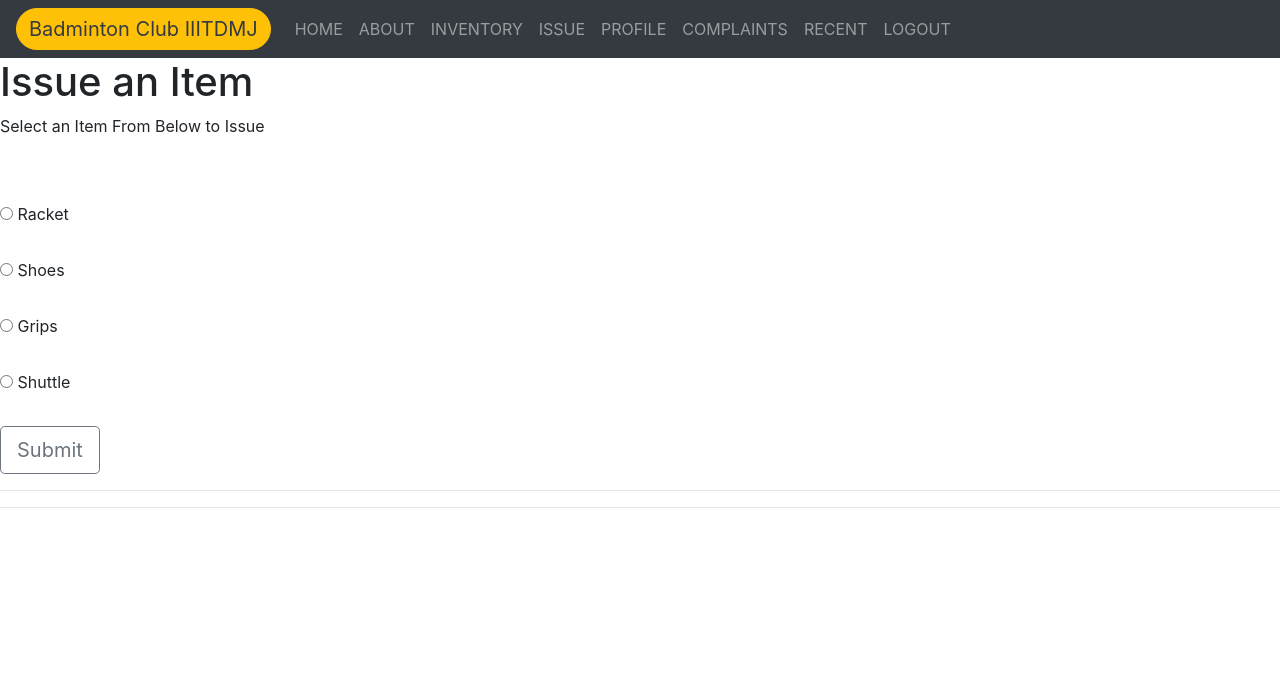
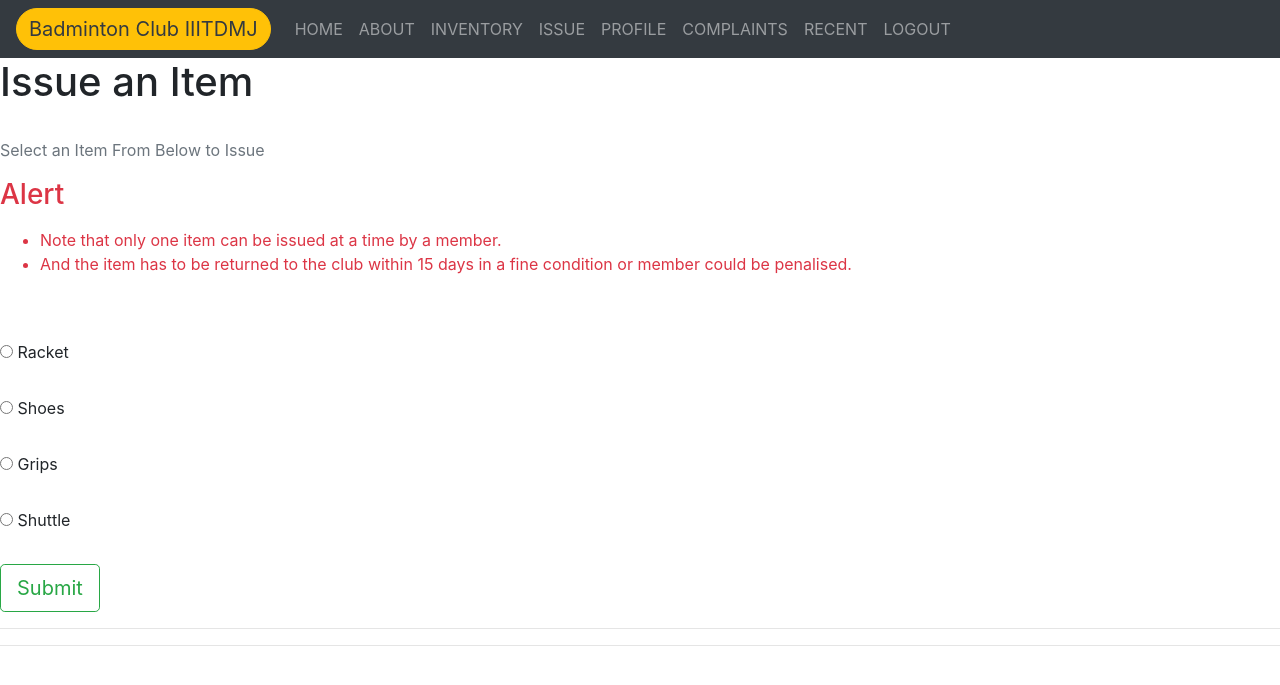
Before and after one commit to samearth/BadMeld, a Django app: page /issue1/ in a window 1280 px wide; the page is wider, and only the part inside the window is pictured. Shown: the top 685 px of that part. Run offline with Django 3.2, Linux system fonts and the light colour scheme; a user stored in the database is signed in; some libraries are stand-ins or nearby versions.

Commit message:
Update issue1.html

```diff
--- a/badminton/account/templates/account/issue1.html
+++ b/badminton/account/templates/account/issue1.html
@@ -1,12 +1,23 @@
 {% extends "account/base2.html" %}
 
 {% block content %}
+<div class="mx-auto" style="width: 1500px;">
 <h1>
     Issue an Item
 </h1>
-<p>
+<br/>
+
+<p class="text-secondary">
     Select an Item From Below to Issue
 </p>
+<h3 class="text-danger"> Alert </h3>
+<p class="text-danger">
+    <ul>
+    <li class="text-danger">Note that only one item can be issued at a time by a member.<br/></li>
+    <li class="text-danger">And the item has to be returned to the club within 15 days in a fine condition or member could be penalised.</li>
+</ul>
+</p>
+
 <form  method="POST" action="" enctype='multipart/form-data'>
     {% csrf_token %}
     {% for f in options.Nums %}
@@ -14,7 +25,7 @@
             {{f}}
     {% endfor %}
     <br/><br/>
-  <input type="submit" class="btn btn-outline-secondary btn-lg" name="submit">
+  <input type="submit" class="btn btn-outline-success btn-lg" name="submit">
 </form>
 <div class="mx-auto"  style="width: 500px; size: 100px">
     {% for m in messages %}
@@ -23,4 +34,5 @@
 </div>
 <hr>
 <hr>
+</div>
 {% endblock %}
```
